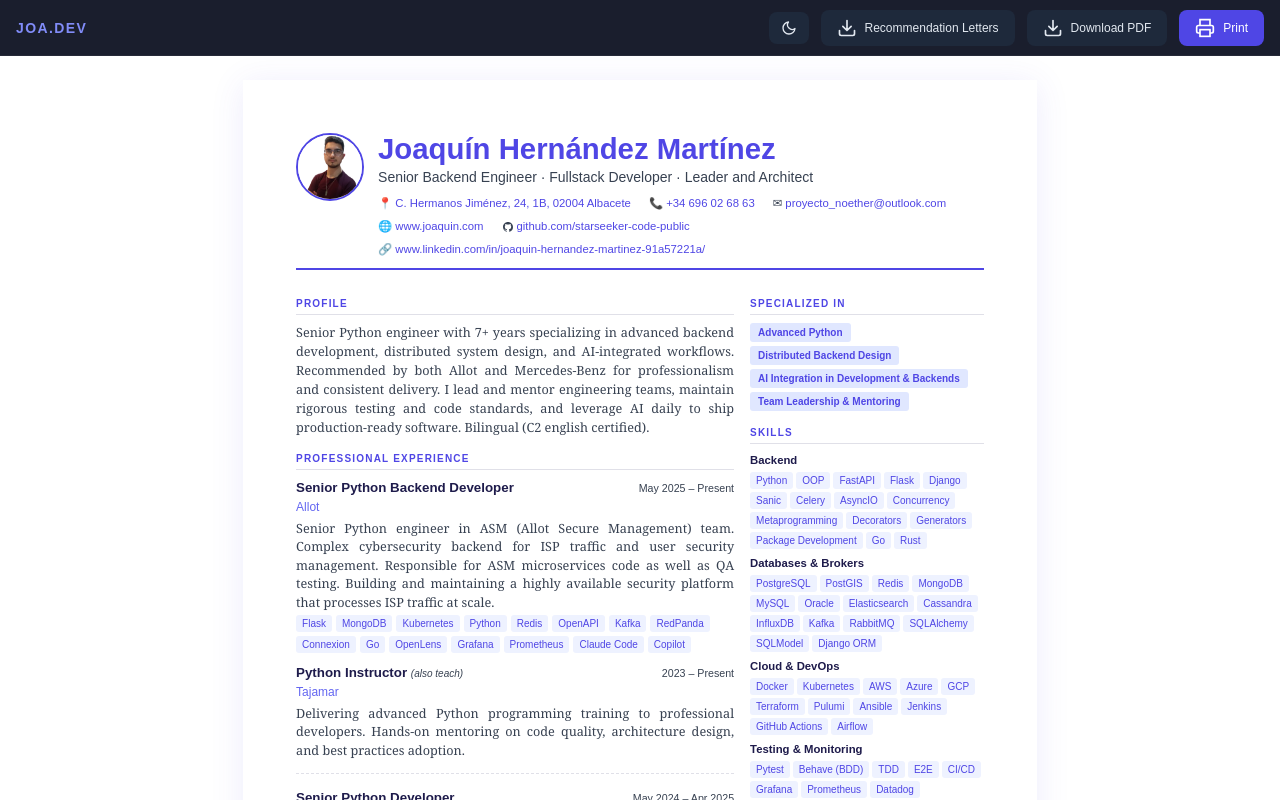
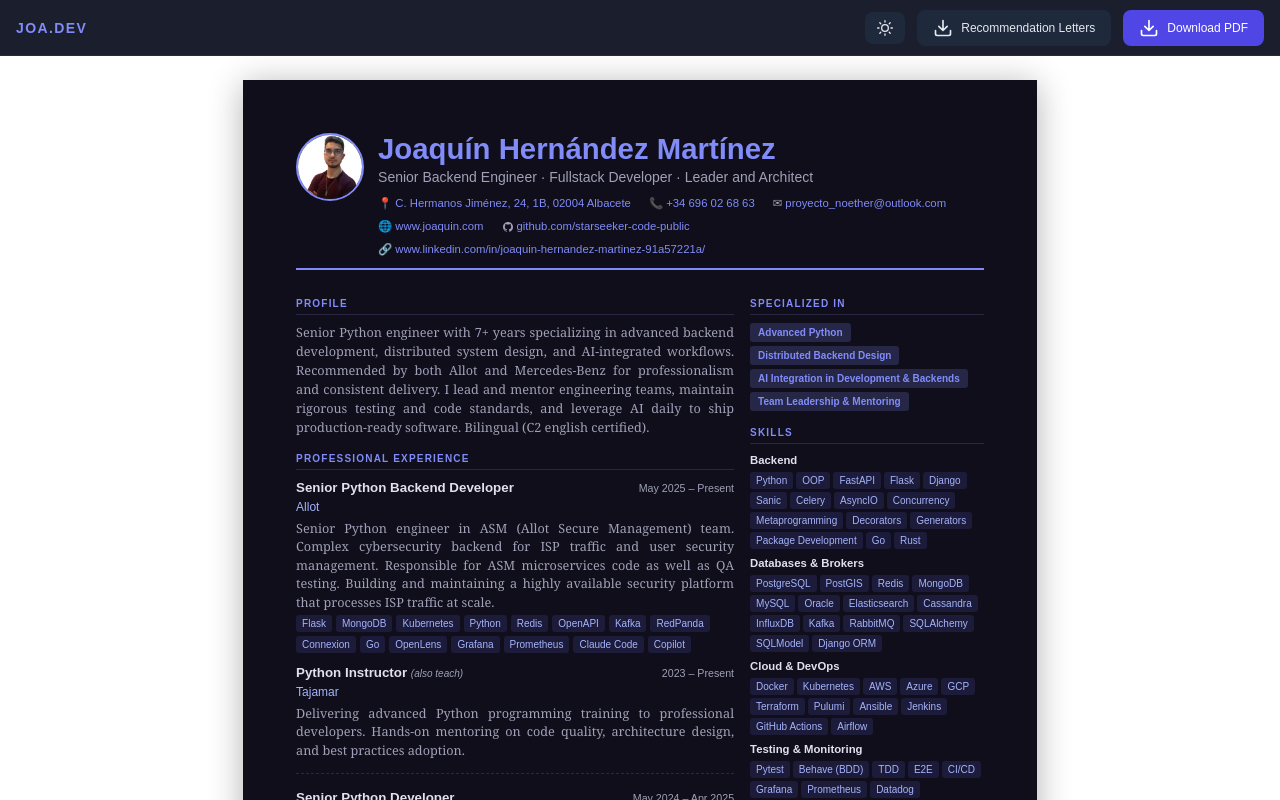
Before and after one commit to starseeker-code-public/portfolio-webpage, a React (Vite) app: page /cv in a window 1280 px wide. Shown: the top 800 px of the page. Built offline with nearby package versions, Linux system fonts and the light colour scheme; a web font is replaced by a local one.

Commit message:
Created PDF files for CV and made sure system prints correctly, and fixed wrong order in nav bar

```diff
--- a/package.json
+++ b/package.json
@@ -9,6 +9,11 @@
     "preview": "vite preview"
   },
   "dependencies": {
+    "@types/file-saver": "^2.0.7",
+    "docx": "^9.6.1",
+    "file-saver": "^2.0.5",
+    "html2canvas": "^1.4.1",
+    "jspdf": "^4.2.0",
     "react": "^18.3.1",
     "react-dom": "^18.3.1",
     "react-router-dom": "^6.23.1"
--- a/src/components/layout/Navbar.tsx
+++ b/src/components/layout/Navbar.tsx
@@ -5,7 +5,7 @@ import {
   IcoGithub, IcoLinkedin, IcoInstagram, IcoCodewars, IcoMail, IcoMenu, IcoClose,
 } from '../icons'
 
-const NAV_SECTIONS = ['About', 'Experience', 'Projects', 'Services', 'Testimonials', 'Contact']
+const NAV_SECTIONS = ['About', 'Experience', 'Projects', 'Testimonials', 'Services', 'Contact']
 
 const SOCIAL = [
   { key: 'github',    icon: <IcoGithub />,    href: SITE.social.github },
--- a/src/index.css
+++ b/src/index.css
@@ -108,16 +108,38 @@ html, body {
 
 /* CV print styles — only active when printing /cv page */
 @media print {
+  @page {
+    size: A4;
+    margin: 0;
+  }
+
+  body {
+    -webkit-print-color-adjust: exact !important;
+    print-color-adjust: exact !important;
+    margin: 0;
+    padding: 0;
+  }
+
   .no-print { display: none !important; }
 
   .cv-page {
-    margin: 0;
-    box-shadow: none;
-    padding: 12mm 13mm;
-    width: 100%;
-    min-height: auto;
+    margin: 0 !important;
+    box-shadow: none !important;
+    padding: 14mm !important;
+    width: 210mm !important;
+    min-height: 297mm !important;
+    height: auto !important;
+    background: white !important;
+    color: #1e1b4b !important;
+    overflow: visible !important;
   }
 
   h2 { page-break-after: avoid; }
   .cv-entry { page-break-inside: avoid; }
+  .section-no-break { page-break-inside: avoid; }
+
+  /* Ensure colors are correct even if dark mode was active */
+  .cv-page * {
+    transition: none !important;
+  }
 }
--- a/src/pages/CV.tsx
+++ b/src/pages/CV.tsx
@@ -1,5 +1,7 @@
-import { useState } from 'react'
+import { useState, useRef } from 'react'
 import { Link } from 'react-router-dom'
+import jsPDF from 'jspdf'
+import html2canvas from 'html2canvas'
 import {
   SITE, BIO, SKILL_GROUPS, SPECIALIZATIONS,
   EXPERIENCE, TEACHING,
@@ -7,7 +9,7 @@ import {
   // CV_VOLUNTEERING,
   // OPEN_SOURCE,
 } from '../data'
-import { IcoDownload, IcoPrint } from '../components/icons'
+import { IcoDownload } from '../components/icons'
 
 /* ── Inline GitHub SVG for CV header (matches CV font size) ── */
 function CvGithubIcon() {
@@ -103,8 +105,134 @@ function CvTag({ label, t }: { label: string; t: ThemeColors }) {
 }
 
 export default function CV() {
-  const [dark, setDark] = useState(false)
+  const [dark, setDark] = useState(true)
+  const [isGenerating, setIsGenerating] = useState(false)
+  const cvRef = useRef<HTMLDivElement>(null)
   const t = dark ? DARK : LIGHT
+
+  const waitForNextPaint = () =>
+    new Promise<void>(resolve => {
+      requestAnimationFrame(() => {
+        requestAnimationFrame(() => resolve())
+      })
+    })
+
+  const generatePDF = async () => {
+    if (!cvRef.current || isGenerating) return
+
+    const cvElement = cvRef.current
+    const previousTransition = cvElement.style.transition
+    const previousDark = dark
+    const exportScale = 2
+
+    setIsGenerating(true)
+
+    try {
+      // Export must always use day mode for a consistent PDF result.
+      if (previousDark) {
+        setDark(false)
+        await waitForNextPaint()
+      }
+
+      cvElement.style.transition = 'none'
+
+      const cvRect = cvElement.getBoundingClientRect()
+      const breakCandidatesPx = Array.from(
+        cvElement.querySelectorAll<HTMLElement>('[data-pdf-break-before], .cv-entry, h2, .section-no-break'),
+      )
+        .map(node => Math.round((node.getBoundingClientRect().top - cvRect.top) * exportScale))
+        .filter(y => y > 0)
+        .sort((a, b) => a - b)
+        .filter((value, index, arr) => index === 0 || value !== arr[index - 1])
+
+      const canvas = await html2canvas(cvElement, {
+        scale: exportScale,
+        useCORS: true,
+        logging: false,
+        backgroundColor: null,
+        width: cvElement.scrollWidth,
+        height: cvElement.scrollHeight,
+        windowWidth: cvElement.scrollWidth,
+        windowHeight: cvElement.scrollHeight,
+        scrollX: 0,
+        scrollY: -window.scrollY,
+      })
+
+      const pdf = new jsPDF({ orientation: 'portrait', unit: 'mm', format: 'a4' })
+      const pageWidthMm = pdf.internal.pageSize.getWidth()
+      const pageHeightMm = pdf.internal.pageSize.getHeight()
+      const pageHeightPx = Math.floor((canvas.width * pageHeightMm) / pageWidthMm)
+
+      let renderedHeightPx = 0
+      let pageIndex = 0
+
+      while (renderedHeightPx < canvas.height) {
+        const remainingPx = canvas.height - renderedHeightPx
+        let sliceHeightPx = Math.min(pageHeightPx, remainingPx)
+
+        if (remainingPx > pageHeightPx) {
+          const minSmartBreak = renderedHeightPx + Math.floor(pageHeightPx * 0.65)
+          const maxSmartBreak = renderedHeightPx + pageHeightPx
+          const smartBreak = breakCandidatesPx
+            .filter(y => y > minSmartBreak && y < maxSmartBreak)
+            .pop()
+
+          if (smartBreak) {
+            sliceHeightPx = smartBreak - renderedHeightPx
+          }
+        }
+
+        if (sliceHeightPx <= 0) {
+          sliceHeightPx = Math.min(pageHeightPx, remainingPx)
+        }
+
+        const sliceCanvas = document.createElement('canvas')
+        sliceCanvas.width = canvas.width
+        sliceCanvas.height = sliceHeightPx
+
+        const sliceContext = sliceCanvas.getContext('2d')
+        if (!sliceContext) {
+          throw new Error('Could not create canvas context for PDF page')
+        }
+
+        sliceContext.fillStyle = '#ffffff'
+        sliceContext.fillRect(0, 0, sliceCanvas.width, sliceCanvas.height)
+        sliceContext.drawImage(
+          canvas,
+          0,
+          renderedHeightPx,
+          canvas.width,
+          sliceHeightPx,
+          0,
+          0,
+          sliceCanvas.width,
+          sliceCanvas.height,
+        )
+
+        const imageData = sliceCanvas.toDataURL('image/jpeg', 1)
+        const sliceHeightMm = (sliceHeightPx * pageWidthMm) / canvas.width
+
+        if (pageIndex > 0) {
+          pdf.addPage()
+        }
+
+        pdf.addImage(imageData, 'JPEG', 0, 0, pageWidthMm, sliceHeightMm, undefined, 'FAST')
+
+        renderedHeightPx += sliceHeightPx
+        pageIndex += 1
+      }
+
+      pdf.save(`CV_${SITE.name.replace(/\s+/g, '_')}.pdf`)
+    } catch (error) {
+      console.error('Error generating PDF:', error)
+    } finally {
+      cvElement.style.transition = previousTransition
+      if (previousDark) {
+        setDark(true)
+      }
+      setIsGenerating(false)
+    }
+  }
 
   return (
     <>
@@ -123,19 +251,15 @@ export default function CV() {
             className="flex items-center gap-2 px-4 py-2 rounded-lg bg-slate-800 hover:bg-slate-700 text-slate-200 text-xs transition-colors">
             <IcoDownload /> Recommendation Letters
           </a>
-          <a href="/cv.pdf" download
-            className="flex items-center gap-2 px-4 py-2 rounded-lg bg-slate-800 hover:bg-slate-700 text-slate-200 text-xs transition-colors">
-            <IcoDownload /> Download PDF
-          </a>
-          <button onClick={() => window.print()}
-            className="flex items-center gap-2 px-4 py-2 rounded-lg bg-indigo-600 hover:bg-indigo-500 text-white text-xs transition-colors">
-            <IcoPrint /> Print
+          <button onClick={generatePDF} disabled={isGenerating}
+            className="flex items-center gap-2 px-4 py-2 rounded-lg bg-indigo-600 hover:bg-indigo-500 text-white text-xs transition-colors disabled:opacity-70 disabled:cursor-not-allowed">
+            <IcoDownload /> {isGenerating ? 'Generating PDF...' : 'Download PDF'}
           </button>
         </div>
       </div>
 
       {/* ── CV Document ── */}
-      <div className="cv-page" style={{
+      <div ref={cvRef} className="cv-page" style={{
         width: '210mm', minHeight: '297mm',
         margin: '24px auto', background: t.bg,
         padding: '14mm', boxShadow: t.shadow,
@@ -175,8 +299,10 @@ export default function CV() {
           {/* LEFT */}
           <div>
             {/* Profile */}
+            <div className="section-no-break">
             <CvHeading t={t}>Profile</CvHeading>
             <p style={{ fontSize: '9.5pt', color: t.muted, lineHeight: 1.5, textAlign: 'justify', transition: 'color 0.5s' }}>{BIO}</p>
+            </div>
 
             {/* Experience */}
             <CvHeading t={t}>Professional Experience</CvHeading>
@@ -185,7 +311,7 @@ export default function CV() {
             {EXPERIENCE.length > 0 && (() => {
               const e = EXPERIENCE[0]
               return (
-                <div className="cv-entry" style={{ marginBottom: '10px' }}>
+                <div className="cv-entry section-no-break" style={{ marginBottom: '10px' }}>
                   <div style={{ display: 'flex', justifyContent: 'space-between', alignItems: 'baseline', gap: '4px' }}>
                     <span style={{ fontFamily: 'sans-serif', fontSize: '10pt', fontWeight: 700, transition: 'color 0.5s' }}>{e.role}</span>
                     <span style={{ fontFamily: 'sans-serif', fontSize: '8pt', color: t.muted, whiteSpace: 'nowrap' as const, transition: 'color 0.5s' }}>{e.period}</span>
@@ -200,7 +326,7 @@ export default function CV() {
             })()}
 
             {/* Teaching (second position) */}
-            <div className="cv-entry" style={{ marginBottom: '14px' }}>
+            <div className="cv-entry section-no-break" style={{ marginBottom: '14px' }}>
               <div style={{ display: 'flex', justifyContent: 'space-between', alignItems: 'baseline', gap: '4px' }}>
                 <span style={{ fontFamily: 'sans-serif', fontSize: '10pt', fontWeight: 700, transition: 'color 0.5s' }}>{TEACHING.role} <span style={{ fontSize: '7.5pt', fontWeight: 400, fontStyle: 'italic', color: t.muted }}>(also teach)</span></span>
                 <span style={{ fontFamily: 'sans-serif', fontSize: '8pt', color: t.muted, whiteSpace: 'nowrap' as const, transition: 'color 0.5s' }}>{TEACHING.period}</span>
@@ -214,7 +340,7 @@ export default function CV() {
 
             {/* Previous jobs */}
             {EXPERIENCE.slice(1).map((e, i) => (
-              <div key={i} className="cv-entry" style={{ marginBottom: '10px' }}>
+              <div key={i} className="cv-entry section-no-break" style={{ marginBottom: '10px' }}>
                 <div style={{ display: 'flex', justifyContent: 'space-between', alignItems: 'baseline', gap: '4px' }}>
                   <span style={{ fontFamily: 'sans-serif', fontSize: '10pt', fontWeight: 700, transition: 'color 0.5s' }}>{e.role}</span>
                   <span style={{ fontFamily: 'sans-serif', fontSize: '8pt', color: t.muted, whiteSpace: 'nowrap' as const, transition: 'color 0.5s' }}>{e.period}</span>
@@ -239,6 +365,7 @@ export default function CV() {
           {/* RIGHT */}
           <div>
             {/* Specialized in */}
+            <div className="section-no-break">
             <CvHeading t={t}>Specialized In</CvHeading>
             <div style={{ display: 'flex', flexWrap: 'wrap' as const, gap: '4px', marginBottom: '4px' }}>
               {SPECIALIZATIONS.map(s => (
@@ -252,8 +379,10 @@ export default function CV() {
                 </span>
               ))}
             </div>
+            </div>
 
             {/* Skills */}
+            <div className="section-no-break" data-pdf-break-before="skills">
             <CvHeading t={t}>Skills</CvHeading>
             {SKILL_GROUPS.map(g => (
               <div key={g.label} style={{ marginBottom: '6px' }}>
@@ -263,8 +392,10 @@ export default function CV() {
                 </div>
               </div>
             ))}
+            </div>
 
             {/* Languages */}
+            <div className="section-no-break">
             <CvHeading t={t}>Languages</CvHeading>
             {CV_LANGUAGES.map((l, i) => (
               <div key={i} style={{
@@ -277,8 +408,10 @@ export default function CV() {
                 <span style={{ color: t.accent, fontSize: '8.5pt', transition: 'color 0.5s' }}>{l.level}</span>
               </div>
             ))}
+            </div>
 
             {/* Education */}
+            <div className="section-no-break">
             <CvHeading t={t}>Education</CvHeading>
             {CV_EDUCATION.map((e, i) => (
               <div key={i} style={{ marginBottom: '7px' }}>
@@ -286,8 +419,10 @@ export default function CV() {
                 <div style={{ fontFamily: 'sans-serif', fontSize: '8.5pt', color: t.muted, transition: 'color 0.5s' }}>{e.school} · {e.year}</div>
               </div>
             ))}
+            </div>
 
             {/* Certifications */}
+            <div className="section-no-break" data-pdf-break-before="certifications">
             <CvHeading t={t}>Certifications</CvHeading>
             {CV_CERTIFICATIONS.map((c, i) => (
               <div key={i} style={{ marginBottom: '6px' }}>
@@ -295,6 +430,7 @@ export default function CV() {
                 <div style={{ fontFamily: 'sans-serif', fontSize: '8pt', color: t.muted, transition: 'color 0.5s' }}>{c.issuer} · {c.year}</div>
               </div>
             ))}
+            </div>
           </div>
 
         </div>{/* /grid */}
```
Also changed, not shown: 1 other file (tests, documents, lock files or other folders).
